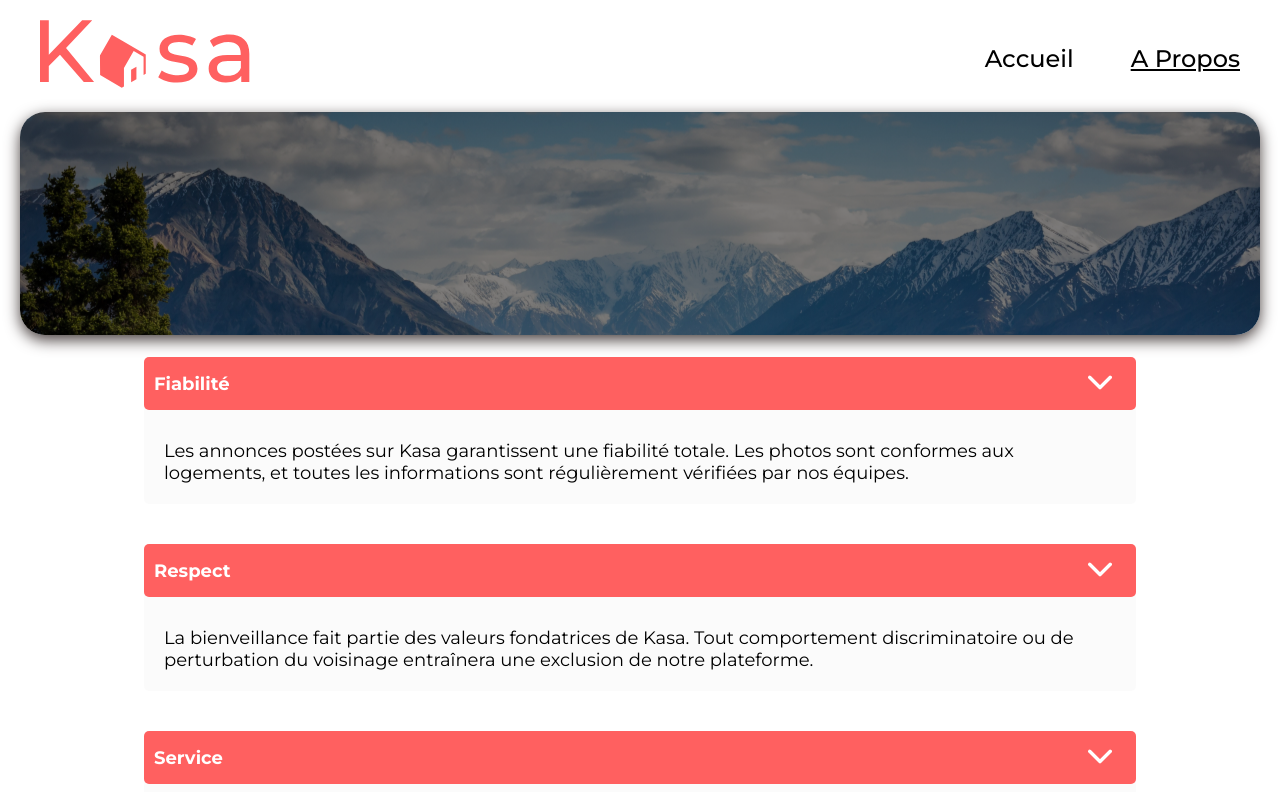
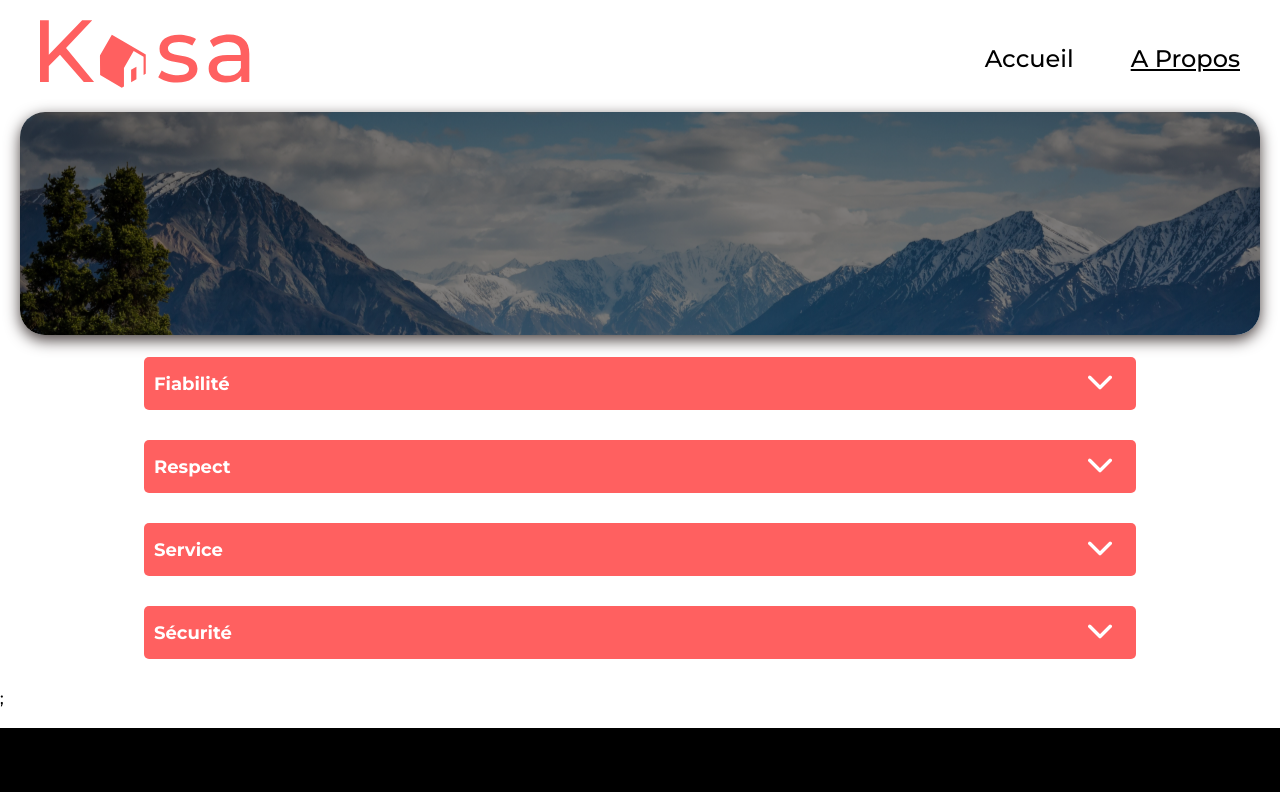
Before and after one commit to alheban/kasa_P8, a React (Vite) app: page /about in a window 1280 px wide. Shown: the top 792 px of the page. Built offline with nearby package versions, Linux system fonts and the light colour scheme.

Commit message:
collapse_plier_deplier

```diff
--- a/src/components/collapse/Collapse.jsx
+++ b/src/components/collapse/Collapse.jsx
@@ -14,7 +14,7 @@ const Collapse = ({title,content}) => {
         <h2>{title}</h2>
         <img src={arrow}className={ toggle ? 'arrow_down': "arrow_up"}></img>
       </div>
-      <div className="container__description">
+      <div className={toggle ? 'container__description' : 'container__description_hidden'}>
         <p>{content}</p>
       </div>
     </>
--- a/src/sass/_collapse.scss
+++ b/src/sass/_collapse.scss
@@ -2,6 +2,7 @@
     display: flex;
     flex-direction: column;
     align-items: center;
+    margin-bottom: 30px;
 
   .container {
     display: flex;
@@ -46,4 +47,11 @@ padding: 70px 20px 20px 20px;
 
 
 }
+.container__description_hidden{
+  visibility: hidden;
+  opacity: 0;
+  height: 0;
+
+
 }
+}
```
